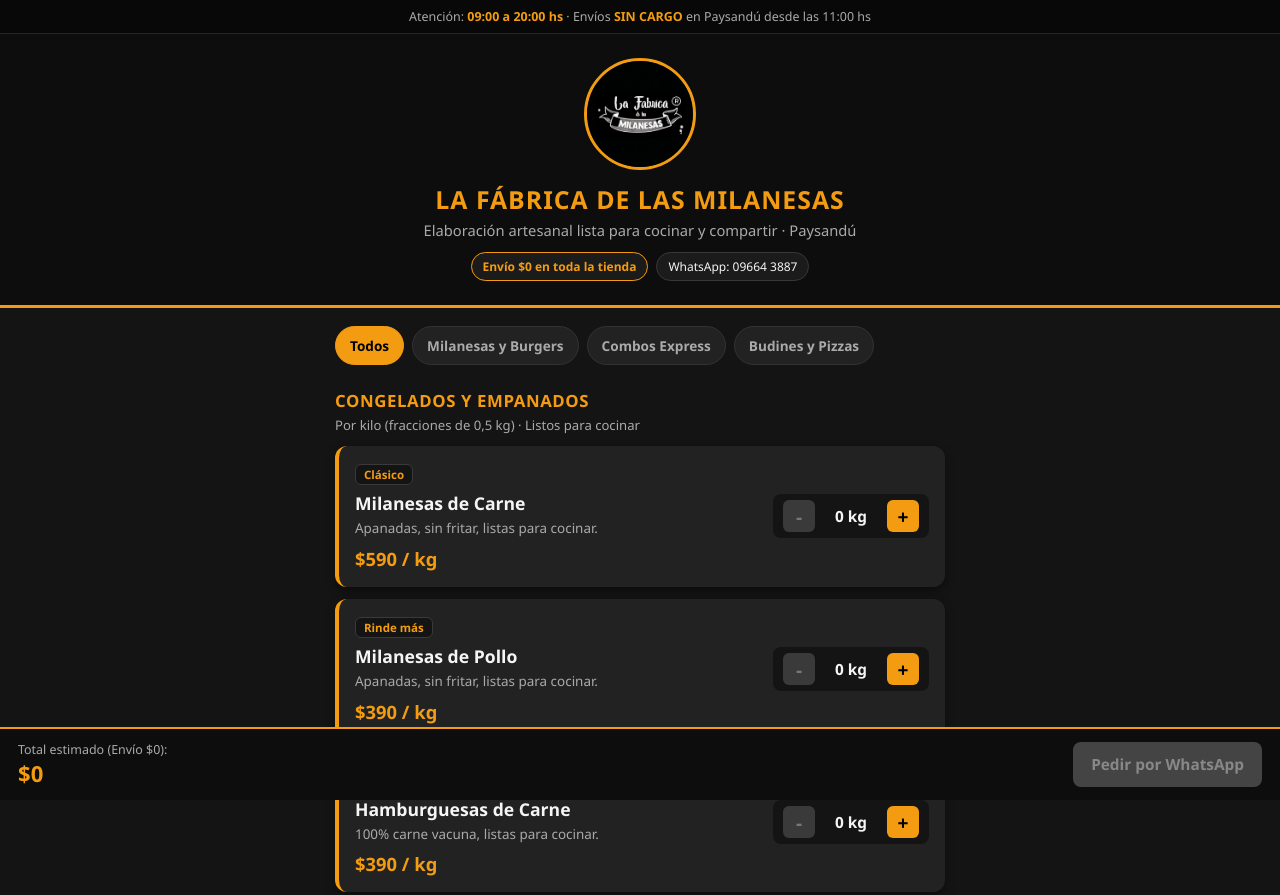
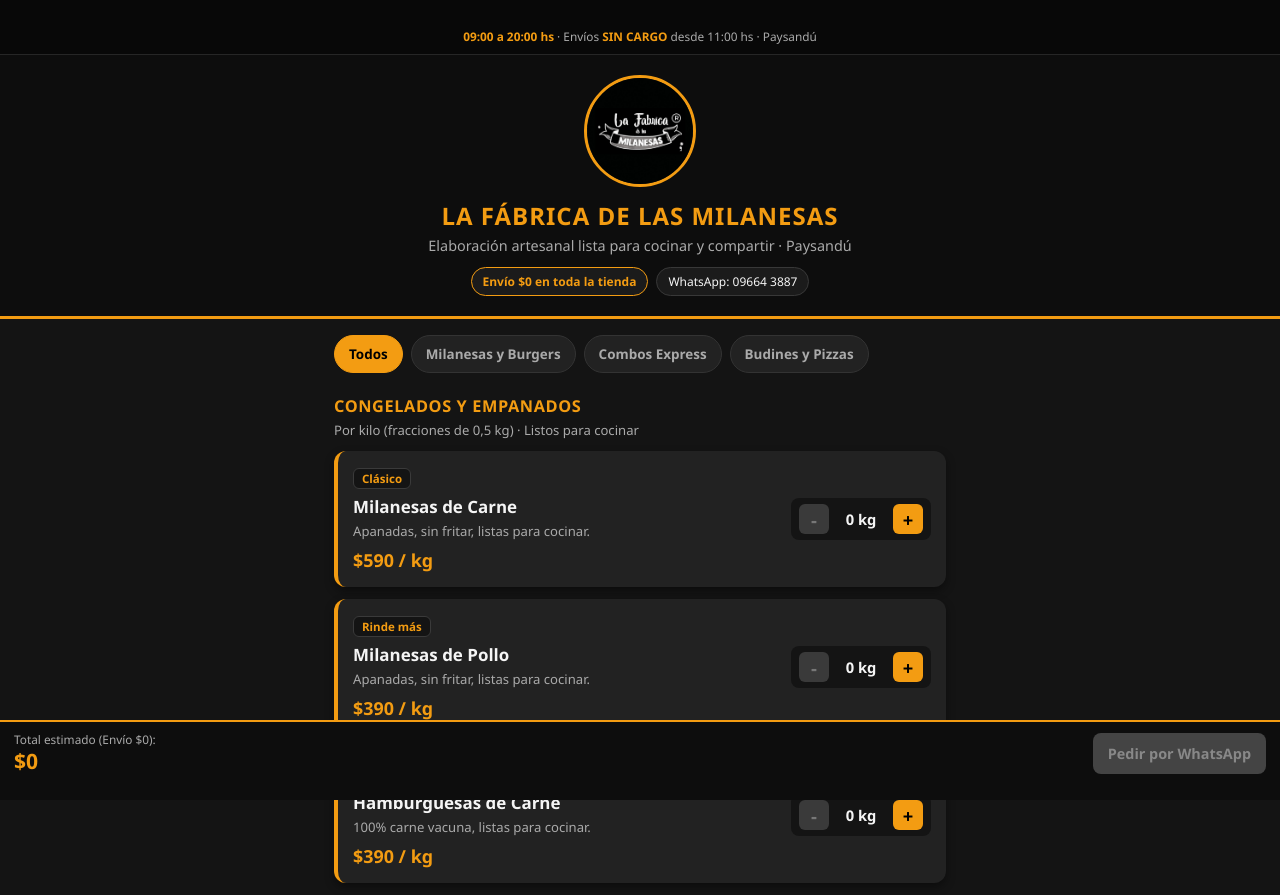
Before and after one commit to numinapaysandu-cpu/LA-FABRICA-DE-LAS-MILANESAS-, a plain HTML site: page index.html in a window 1280 px wide. Shown: the top 895 px of the page. Drawn offline with Linux system fonts and the light colour scheme.

Commit message:
Update index.html

```diff
--- a/index.html
+++ b/index.html
@@ -2,7 +2,7 @@
 <html lang="es">
 <head>
   <meta charset="UTF-8">
-  <meta name="viewport" content="width=device-width, initial-scale=1.0">
+  <meta name="viewport" content="width=device-width, initial-scale=1.0, viewport-fit=cover">
   <title>La Fábrica de las Milanesas — Tienda Oficial</title>
   <style>
     :root {
@@ -16,14 +16,21 @@
       --border: #333333;
     }
     * { box-sizing: border-box; margin: 0; padding: 0; font-family: 'Segoe UI', system-ui, -apple-system, sans-serif; }
-    body { background-color: var(--bg-dark); color: var(--text-light); padding-bottom: 105px; -webkit-tap-highlight-color: transparent; }
+    body {
+      background-color: var(--bg-dark);
+      color: var(--text-light);
+      padding-bottom: calc(118px + env(safe-area-inset-bottom, 0px));
+      -webkit-tap-highlight-color: transparent;
+    }
 
     .top-strip {
       background-color: #080808;
       color: var(--text-muted);
-      font-size: 0.78rem;
+      font-size: 0.74rem;
+      line-height: 1.35;
       text-align: center;
-      padding: 8px 12px;
+      padding: calc(10px + env(safe-area-inset-top, 0px)) 12px 10px;
+      padding-top: max(28px, calc(10px + env(safe-area-inset-top, 0px)));
       border-bottom: 1px solid #262626;
     }
     .top-strip strong { color: var(--accent); }
@@ -31,7 +38,7 @@
     header {
       background-color: #0d0d0d;
       text-align: center;
-      padding: 24px 15px;
+      padding: 20px 15px;
       border-bottom: 3px solid var(--accent);
     }
     .logo-container {
@@ -47,8 +54,8 @@
       background-color: #1f1f1f;
     }
     .logo-container img { width: 100%; height: 100%; object-fit: cover; }
-    header h1 { font-size: 1.55rem; color: var(--accent); text-transform: uppercase; letter-spacing: 1px; }
-    header p { color: var(--text-muted); font-size: 0.92rem; margin-top: 4px; }
+    header h1 { font-size: 1.5rem; color: var(--accent); text-transform: uppercase; letter-spacing: 1px; }
+    header p { color: var(--text-muted); font-size: 0.9rem; margin-top: 4px; }
     .badges-row { display: flex; justify-content: center; flex-wrap: wrap; gap: 8px; margin-top: 12px; }
     .badge-pill {
       background: #1b1b1b;
@@ -60,48 +67,42 @@
     }
     .badge-pill.accent { border-color: var(--accent); color: var(--accent); font-weight: 600; }
 
-    .container { max-width: 640px; margin: 18px auto; padding: 0 15px; }
+    .container { max-width: 640px; margin: 16px auto; padding: 0 14px; }
 
-    .filter-tabs { display: flex; gap: 8px; overflow-x: auto; padding-bottom: 6px; margin-bottom: 18px; }
+    .filter-tabs { display: flex; gap: 8px; overflow-x: auto; padding-bottom: 6px; margin-bottom: 16px; }
     .tab-btn {
       background: var(--card-bg);
       color: var(--text-muted);
       border: 1px solid var(--border);
       padding: 9px 14px;
       border-radius: 999px;
-      font-size: 0.85rem;
+      font-size: 0.84rem;
       font-weight: 600;
       cursor: pointer;
       white-space: nowrap;
     }
     .tab-btn.active { background: var(--accent); color: #000; border-color: var(--accent); }
 
-    .section-block { margin-bottom: 24px; }
+    .section-block { margin-bottom: 22px; }
     .section-block.hidden { display: none; }
-    .section-heading {
-      font-size: 1.05rem;
-      color: var(--accent);
-      text-transform: uppercase;
-      letter-spacing: 0.6px;
-      margin-bottom: 4px;
-    }
+    .section-heading { font-size: 1.02rem; color: var(--accent); text-transform: uppercase; letter-spacing: 0.6px; margin-bottom: 4px; }
     .section-sub { font-size: 0.82rem; color: var(--text-muted); margin-bottom: 12px; }
 
     .product-card {
       background-color: var(--card-bg);
       border-radius: 12px;
-      padding: 16px;
+      padding: 15px;
       margin-bottom: 12px;
       display: flex;
       justify-content: space-between;
       align-items: center;
-      gap: 12px;
+      gap: 10px;
       box-shadow: 0 4px 10px rgba(0,0,0,0.4);
       border-left: 4px solid var(--accent);
     }
     .product-card.featured { background-color: #292318; }
     .product-card.column-card { flex-direction: column; align-items: stretch; }
-    .product-info { flex: 1; }
+    .product-info { flex: 1; min-width: 0; }
     .tag-mini {
       display: inline-block;
       background: #141414;
@@ -113,19 +114,19 @@
       border-radius: 6px;
       margin-bottom: 6px;
     }
-    .product-info h3 { font-size: 1.1rem; margin-bottom: 4px; }
-    .product-info .desc { font-size: 0.84rem; color: var(--text-muted); margin-bottom: 8px; line-height: 1.4; }
-    .combo-list { list-style: none; font-size: 0.83rem; color: #d6d6d6; margin-bottom: 8px; }
+    .product-info h3 { font-size: 1.06rem; margin-bottom: 4px; }
+    .product-info .desc { font-size: 0.82rem; color: var(--text-muted); margin-bottom: 8px; line-height: 1.38; }
+    .combo-list { list-style: none; font-size: 0.82rem; color: #d6d6d6; margin-bottom: 8px; }
     .combo-list li::before { content: "• "; color: var(--accent); font-weight: bold; }
-    .product-info .price { font-size: 1.15rem; font-weight: bold; color: var(--accent); }
-    .price-promo { font-size: 0.78rem; color: #8be9a8; margin-top: 2px; font-weight: 600; }
+    .product-info .price { font-size: 1.12rem; font-weight: bold; color: var(--accent); }
+    .price-promo { font-size: 0.76rem; color: #8be9a8; margin-top: 2px; font-weight: 600; }
 
     .controls {
       display: flex;
       align-items: center;
-      gap: 8px;
+      gap: 6px;
       background: #141414;
-      padding: 6px 10px;
+      padding: 6px 8px;
       border-radius: 8px;
       flex-shrink: 0;
     }
@@ -133,10 +134,10 @@
       background-color: var(--accent);
       color: #000;
       border: none;
-      width: 32px;
-      height: 32px;
+      width: 30px;
+      height: 30px;
       border-radius: 6px;
-      font-size: 1.2rem;
+      font-size: 1.15rem;
       font-weight: bold;
       cursor: pointer;
       display: flex;
@@ -145,7 +146,7 @@
     }
     .btn-qty:active { background-color: var(--accent-hover); }
     .btn-qty:disabled { background-color: #3a3a3a; color: #777; cursor: not-allowed; }
-    .qty-display { font-size: 0.96rem; font-weight: bold; min-width: 56px; text-align: center; }
+    .qty-display { font-size: 0.92rem; font-weight: bold; min-width: 52px; text-align: center; }
 
     .budin-row { display: flex; gap: 8px; margin-top: 8px; }
     .budin-row select {
@@ -155,7 +156,7 @@
       border: 1px solid var(--border);
       background: #141414;
       color: var(--text-light);
-      font-size: 0.92rem;
+      font-size: 0.9rem;
     }
     .btn-add-budin {
       background: var(--accent);
@@ -164,7 +165,7 @@
       border-radius: 8px;
       padding: 0 14px;
       font-weight: 700;
-      font-size: 0.88rem;
+      font-size: 0.86rem;
       cursor: pointer;
     }
     .budin-selected-list { margin-top: 10px; display: flex; flex-direction: column; gap: 6px; }
@@ -175,25 +176,25 @@
       background: #141414;
       padding: 6px 10px;
       border-radius: 8px;
-      font-size: 0.86rem;
+      font-size: 0.85rem;
     }
 
     .order-details {
       background-color: var(--card-bg);
       border-radius: 12px;
-      padding: 18px;
-      margin-top: 20px;
+      padding: 16px;
+      margin-top: 18px;
       border-left: 4px solid var(--accent);
     }
-    .order-details h3 { margin-bottom: 12px; color: var(--accent); font-size: 1.08rem; }
-    .field-label { display: block; font-size: 0.8rem; color: var(--text-muted); margin-bottom: 6px; text-transform: uppercase; letter-spacing: 0.5px; }
+    .order-details h3 { margin-bottom: 12px; color: var(--accent); font-size: 1.06rem; }
+    .field-label { display: block; font-size: 0.78rem; color: var(--text-muted); margin-bottom: 6px; text-transform: uppercase; letter-spacing: 0.5px; }
 
     .payment-grid { display: grid; grid-template-columns: 1fr 1fr; gap: 8px; margin-bottom: 12px; }
     .pay-card {
       background: #141414;
       border: 1px solid var(--border);
       border-radius: 8px;
-      padding: 11px;
+      padding: 10px;
       cursor: pointer;
       display: flex;
       align-items: flex-start;
@@ -201,8 +202,8 @@
     }
     .pay-card.selected { border-color: var(--accent); background: #262015; }
     .pay-card input { accent-color: var(--accent); margin-top: 3px; }
-    .pay-card strong { display: block; font-size: 0.92rem; color: var(--text-light); }
-    .pay-card span { display: block; font-size: 0.75rem; color: var(--text-muted); }
+    .pay-card strong { display: block; font-size: 0.9rem; color: var(--text-light); }
+    .pay-card span { display: block; font-size: 0.74rem; color: var(--text-muted); }
 
     .transfer-box {
       display: none;
@@ -240,9 +241,9 @@
       border: 1px solid var(--border);
       background-color: #141414;
       color: var(--text-light);
-      font-size: 0.95rem;
+      font-size: 0.94rem;
     }
-    .input-group textarea { min-height: 72px; resize: vertical; }
+    .input-group textarea { min-height: 70px; resize: vertical; }
 
     .cart-bar {
       position: fixed;
@@ -251,31 +252,33 @@
       width: 100%;
       background-color: #0d0d0d;
       border-top: 2px solid var(--accent);
-      padding: 12px 18px;
+      padding: 10px 14px calc(26px + env(safe-area-inset-bottom, 0px));
       display: flex;
       justify-content: space-between;
       align-items: center;
       gap: 10px;
       z-index: 100;
     }
-    .total-box span { display: block; font-size: 0.78rem; color: var(--text-muted); }
-    .total-box strong { font-size: 1.38rem; color: var(--accent); }
+    .total-box { min-width: 0; }
+    .total-box span { display: block; font-size: 0.74rem; line-height: 1.25; color: var(--text-muted); margin-bottom: 2px; }
+    .total-box strong { font-size: 1.32rem; line-height: 1.15; color: var(--accent); }
     .btn-whatsapp {
       background-color: var(--whatsapp);
       color: #000;
       border: none;
-      padding: 12px 18px;
+      padding: 11px 15px;
       border-radius: 8px;
-      font-size: 0.96rem;
+      font-size: 0.9rem;
       font-weight: bold;
       cursor: pointer;
+      flex-shrink: 0;
     }
     .btn-whatsapp:disabled { background-color: #444; color: #888; cursor: not-allowed; }
   </style>
 </head>
 <body>
   <div class="top-strip">
-    Atención: <strong>09:00 a 20:00 hs</strong> · Envíos <strong>SIN CARGO</strong> en Paysandú desde las 11:00 hs
+    <strong>09:00 a 20:00 hs</strong> · Envíos <strong>SIN CARGO</strong> desde 11:00 hs · Paysandú
   </div>
 
   <header>
@@ -370,7 +373,7 @@
 
   <footer class="cart-bar">
     <div class="total-box">
-      <span>Total estimado (Envío $0):</span>
+      <span id="total-label">Total estimado (Envío $0):</span>
       <strong id="total-price">$0</strong>
     </div>
     <button type="button" class="btn-whatsapp" id="btn-send" onclick="enviarPedido()" disabled>
@@ -526,6 +529,7 @@
 
       const redondeado = Math.round(total);
       document.getElementById("total-price").textContent = `$${redondeado}`;
+      document.getElementById("total-label").textContent = pizzasProntas > 0 ? "Total estimado (pizzas incl.):" : "Total estimado (Envío $0):";
       document.getElementById("btn-send").disabled = !hayItems;
       return redondeado;
     }
@@ -563,4 +567,4 @@
     renderTodo();
   </script>
 </body>
-  </html>
+          </html>
```
